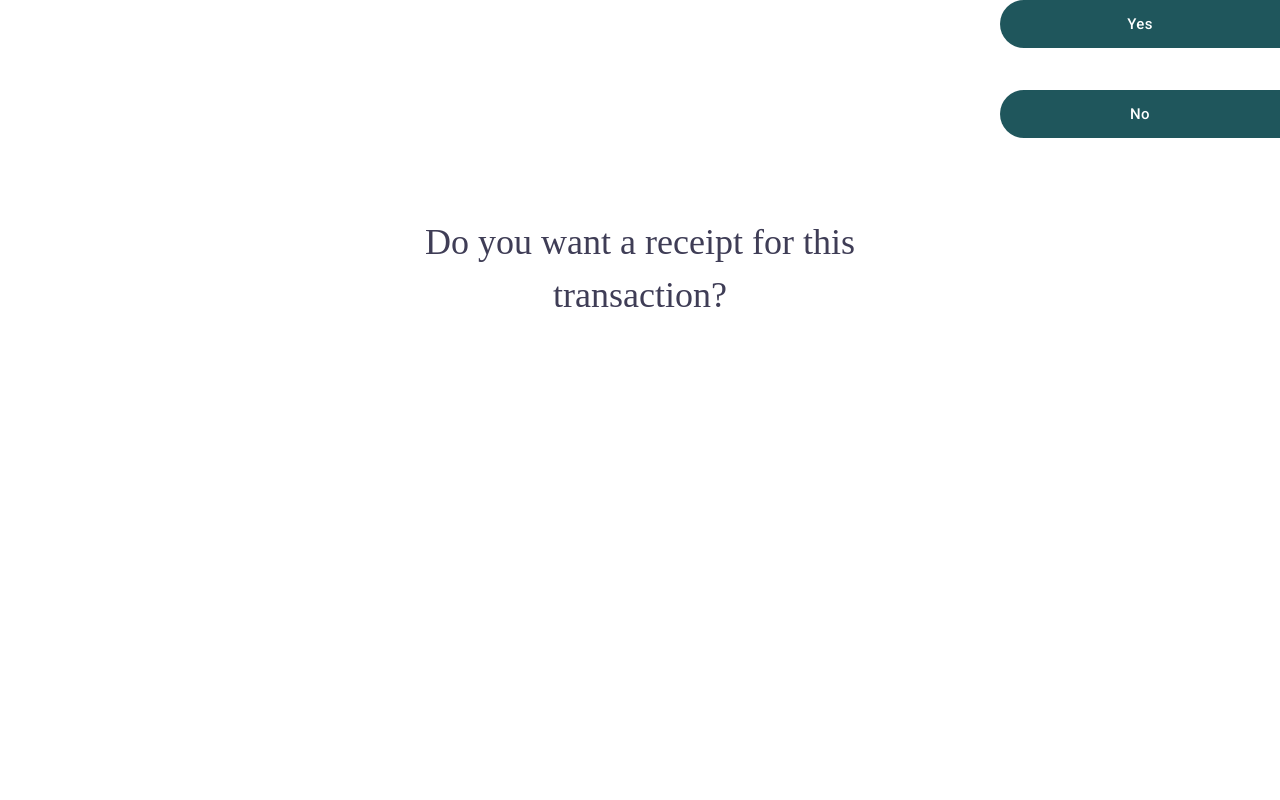
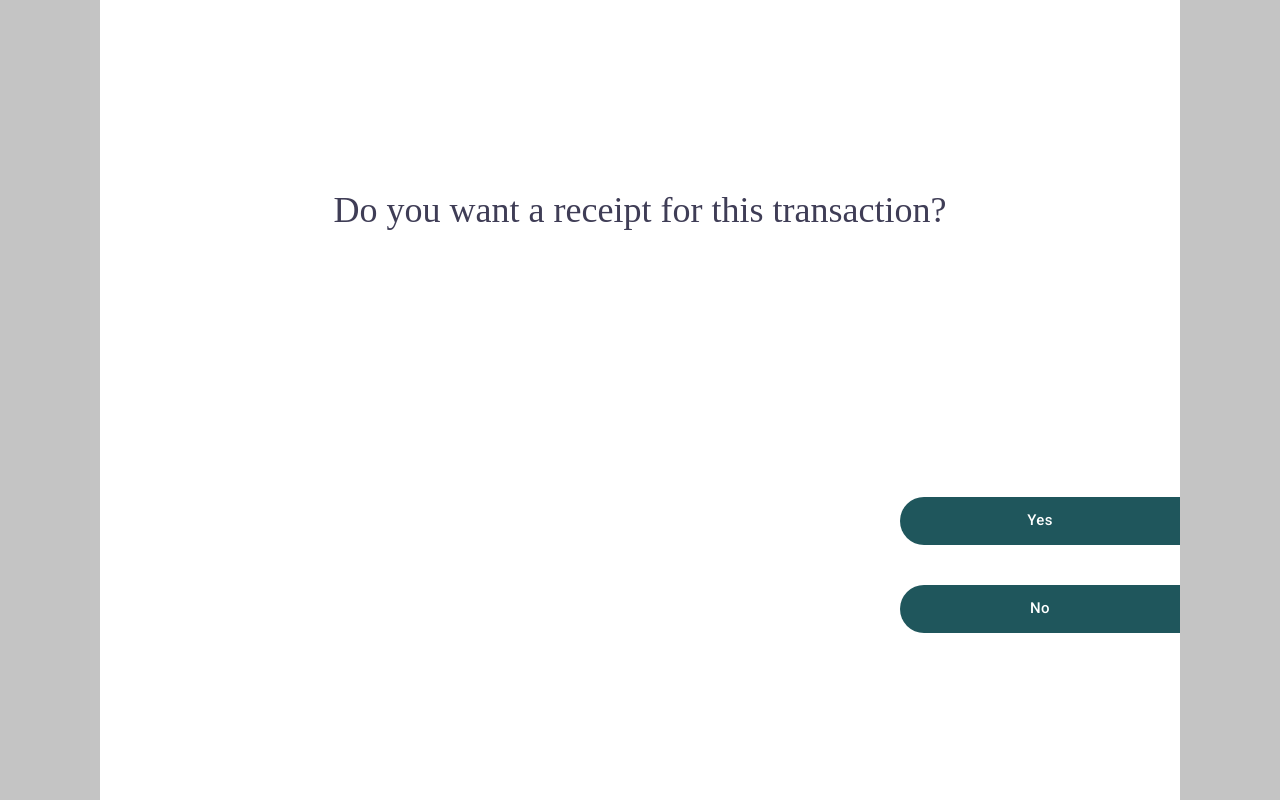
Before and after one commit to YogyaGamage/atm-frontend, a React (Create React App) app: page /page7 in a window 1280 px wide. Built offline with nearby package versions, Linux system fonts and the light colour scheme; a small style sheet from the web is missing.

Commit message:
page 7 css done

```diff
--- a/src/views/pages/Page7.jsx
+++ b/src/views/pages/Page7.jsx
@@ -12,12 +12,16 @@ const useStyles = makeStyles(styles);
 export default function Page7() {
     const classes = useStyles();
 
-    return(
-        <div>
-            <div className={classes.centerContent}>
-                <p className={classes.enterdescp}> Do you want a receipt for this transaction?</p>
-            </div>
-            <div style={{ display: 'flex', justifyContent: 'flex-end', paddingBottom: "42px" }}>
+    return (
+        <div class='containerPage2'>
+
+            <div class='rectangle rectangle1'></div>
+            <div class="centerContent">
+                <p class='enterdescp'>  Do you want a receipt for this transaction?</p>
+                <div class='side'>
+                    <div class='sideButtonEmpty'></div>
+                    <div class='sideButtonContainer'>
+                        <div class='sideButton'>
                             <Button
                                 size="large"
                                 className={classes.nextButton3}
@@ -29,7 +33,7 @@ export default function Page7() {
                                 Yes
                             </Button>
                         </div>
-            <div style={{ display: 'flex', justifyContent: 'flex-end', paddingBottom: "12px" }}>
+                        <div class='sideButton'>
                             <Button
                                 size="large"
                                 className={classes.nextButton3}
@@ -41,6 +45,13 @@ export default function Page7() {
                                 No
                             </Button>
                         </div>
+
+
+                    </div>
+                </div>
+            </div>
+            <div class='rectangle rectangle2'></div>
+
         </div>
     );
 }
```
Lines whose indentation alone changed are shown as unchanged.
